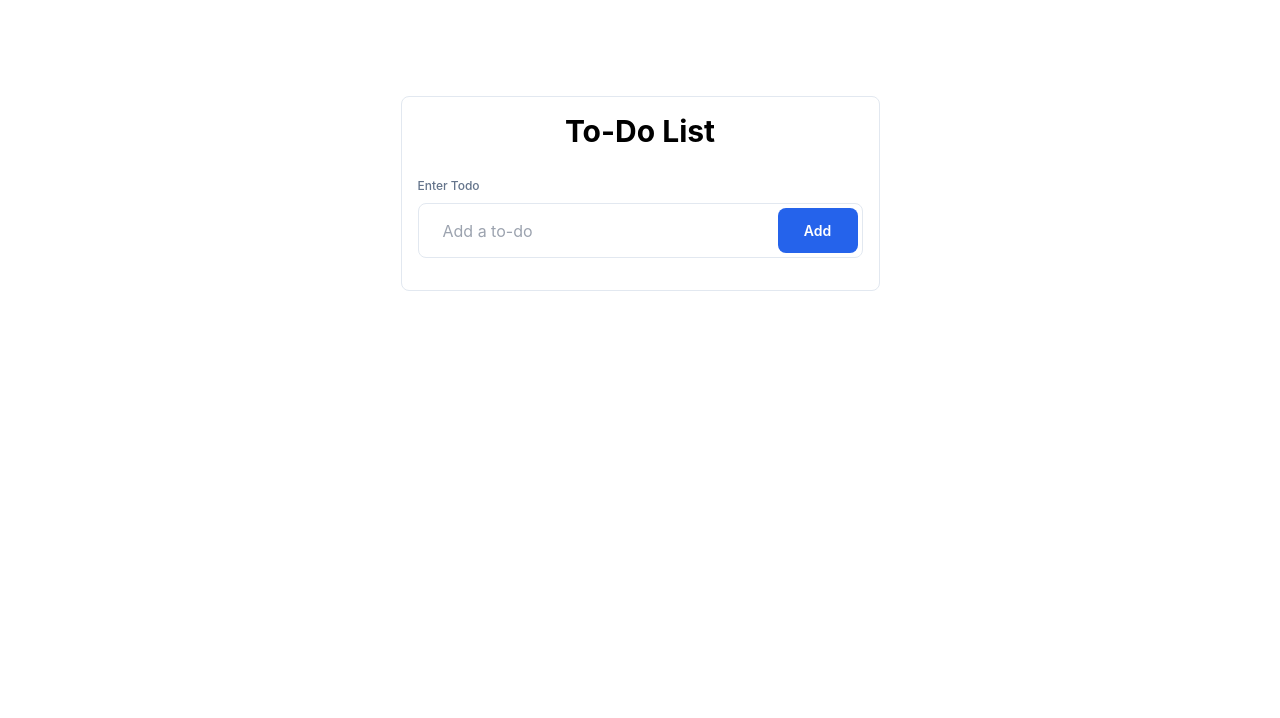
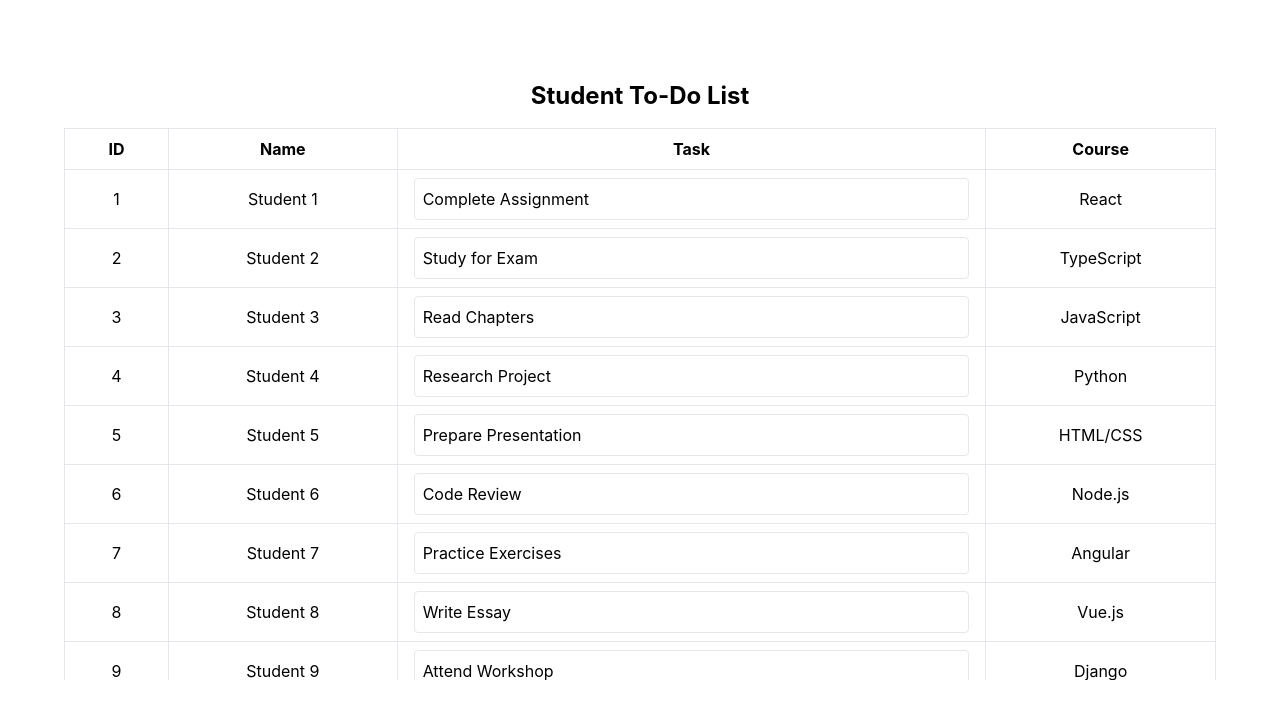
Before and after one commit to itzkunal01/to-dos-app-TS, a React (Create React App) app: page / in a window 1280 px wide. Shown: the top 718 px of the page. Built offline with nearby package versions, Linux system fonts and the light colour scheme.

Commit message:
updating code wiht TodoTaskApp code

```diff
--- a/src/App.tsx
+++ b/src/App.tsx
@@ -1,6 +1,7 @@
 import "./App.css";
 import MyButton from "./components/MyButton";
 import TodoList from "./components/TodoList";
+import TodoTaskApp from "./components/TodoTaskApp";
 
 function App() {
   return (
@@ -11,7 +12,8 @@ function App() {
       {/* MYButton can be number or boolean also. */}
       {/* <MyButton text={1} /> */}
       {/* <MyButton text={true} /> */}
-      <TodoList />
+      {/* <TodoList /> */}
+      <TodoTaskApp />
     </div>
   );
 }
--- /dev/null
+++ b/src/components/TodoTaskApp.tsx
@@ -0,0 +1,183 @@
+import React, { useState, ChangeEvent } from "react";
+import "tailwindcss/tailwind.css"; // Make sure you have the correct path to your Tailwind CSS file
+
+interface Student {
+  id: number;
+  name: string;
+  task: string;
+  course: string;
+}
+
+const TodoTaskApp: React.FC = () => {
+  const [students, setStudents] = useState<Student[]>([
+    {
+      id: 1,
+      name: "Student 1",
+      task: "Complete Assignment",
+      course: "React",
+    },
+    {
+      id: 2,
+      name: "Student 2",
+      task: "Study for Exam",
+      course: "TypeScript",
+    },
+    // Add more students and their courses as needed
+    {
+      id: 3,
+      name: "Student 3",
+      task: "Read Chapters",
+      course: "JavaScript",
+    },
+    {
+      id: 4,
+      name: "Student 4",
+      task: "Research Project",
+      course: "Python",
+    },
+    {
+      id: 5,
+      name: "Student 5",
+      task: "Prepare Presentation",
+      course: "HTML/CSS",
+    },
+    {
+      id: 6,
+      name: "Student 6",
+      task: "Code Review",
+      course: "Node.js",
+    },
+    {
+      id: 7,
+      name: "Student 7",
+      task: "Practice Exercises",
+      course: "Angular",
+    },
+    {
+      id: 8,
+      name: "Student 8",
+      task: "Write Essay",
+      course: "Vue.js",
+    },
+    {
+      id: 9,
+      name: "Student 9",
+      task: "Attend Workshop",
+      course: "Django",
+    },
+    {
+      id: 10,
+      name: "Student 10",
+      task: "Debug Code",
+      course: "Java",
+    },
+    {
+      id: 11,
+      name: "Student 11",
+      task: "Review Documentation",
+      course: "C#",
+    },
+    {
+      id: 12,
+      name: "Student 12",
+      task: "Practice Coding Challenges",
+      course: "Ruby",
+    },
+    {
+      id: 13,
+      name: "Student 13",
+      task: "Complete Lab Assignment",
+      course: "PHP",
+    },
+    {
+      id: 14,
+      name: "Student 14",
+      task: "Study Algorithms",
+      course: "Swift",
+    },
+    {
+      id: 15,
+      name: "Student 15",
+      task: "Build Web App",
+      course: "Go",
+    },
+    {
+      id: 16,
+      name: "Student 16",
+      task: "Read Documentation",
+      course: "Kotlin",
+    },
+    {
+      id: 17,
+      name: "Student 17",
+      task: "Explore Frameworks",
+      course: "Rust",
+    },
+    {
+      id: 18,
+      name: "Student 18",
+      task: "Write Code Snippets",
+      course: "Scala",
+    },
+    {
+      id: 19,
+      name: "Student 19",
+      task: "Learn Design Patterns",
+      course: "Haskell",
+    },
+    {
+      id: 20,
+      name: "Student 20",
+      task: "Code Refactoring",
+      course: "Elixir",
+    },
+    // Add more students and their courses as needed
+  ]);
+
+  const handleAddTask = (id: number, task: string): void => {
+    setStudents((prevStudents) =>
+      prevStudents.map((student) =>
+        student.id === id ? { ...student, task } : student
+      )
+    );
+  };
+
+  return (
+    <>
+      <div className="container px-8 md:px-16 max-h-[600px] mt-20 mb-8 overflow-y-auto">
+        <h2 className="text-2xl font-bold mb-4">Student To-Do List</h2>
+        <table className="min-w-full table-auto">
+          <thead>
+            <tr>
+              <th className="border px-4 py-2">ID</th>
+              <th className="border px-4 py-2">Name</th>
+              <th className="border px-4 py-2">Task</th>
+              <th className="border px-4 py-2">Course</th>
+            </tr>
+          </thead>
+          <tbody>
+            {students.map((student) => (
+              <tr key={student.id}>
+                <td className="border px-4 py-2">{student.id}</td>
+                <td className="border px-4 py-2">{student.name}</td>
+                <td className="border px-4 py-2">
+                  <input
+                    type="text"
+                    className="w-full p-2 border rounded"
+                    value={student.task}
+                    onChange={(e: ChangeEvent<HTMLInputElement>) =>
+                      handleAddTask(student.id, e.target.value)
+                    }
+                  />
+                </td>
+                <td className="border px-4 py-2">{student.course}</td>
+              </tr>
+            ))}
+          </tbody>
+        </table>
+      </div>
+    </>
+  );
+};
+
+export default TodoTaskApp;
```
Also changed, not shown: Context.js (added), 1 other file (tests, documents, lock files or other folders).
